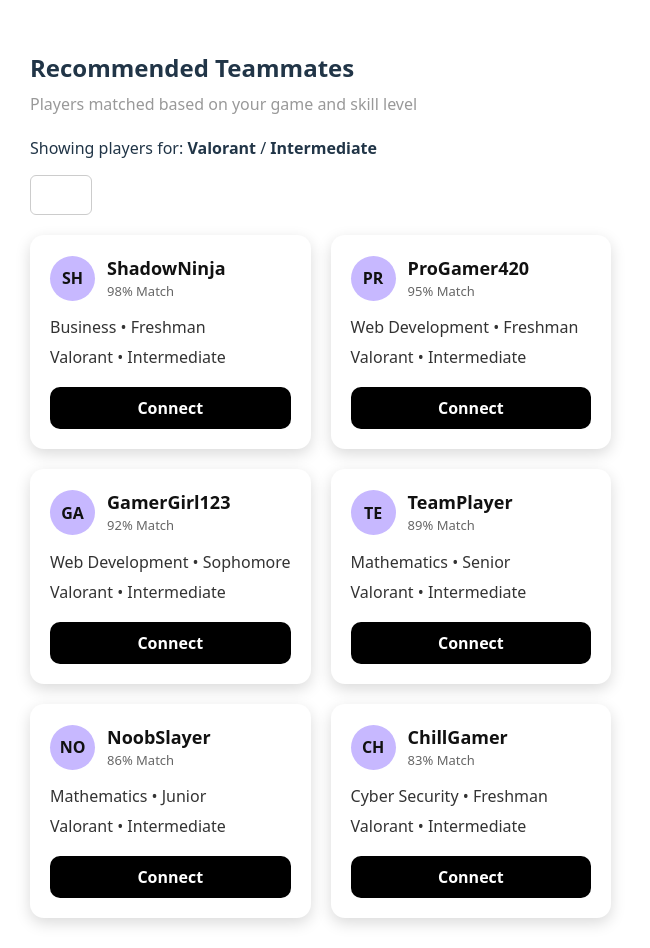
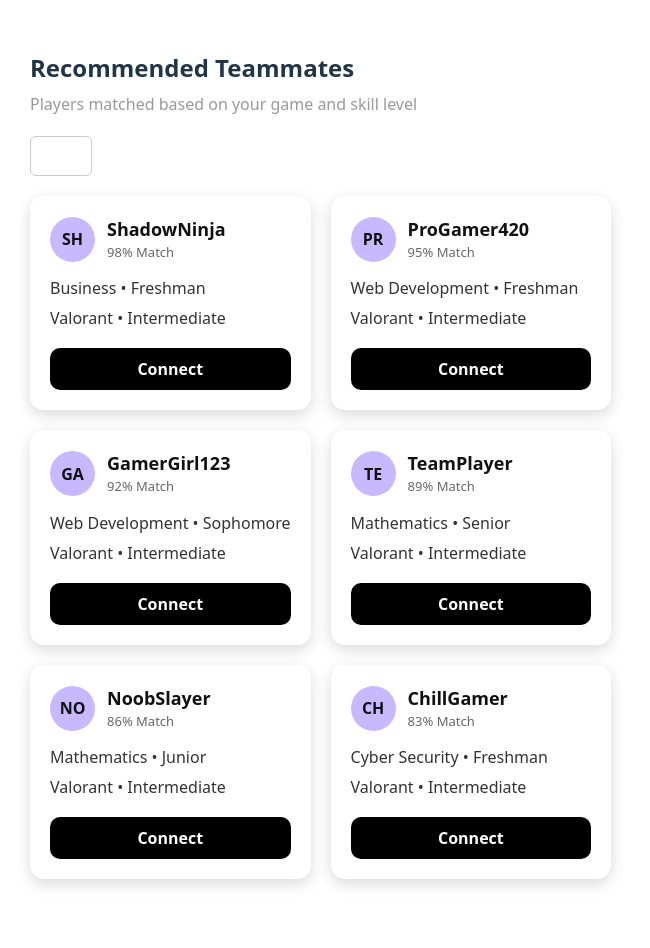
Before and after one commit to JayChieng/campus-gamer, a React (Vite) app: page /teammates in a window 1280 px wide. Shown: the whole page, without its empty margins (0-650 px from the left). After the commit the page ends 909 px from the top, so only its background shows below. Built offline with nearby package versions, Linux system fonts and the light colour scheme.

Commit message:
Member 2: Finished friend request logic (US-008) and create team form (US-009)

```diff
--- a/src/pages/Teammates.jsx
+++ b/src/pages/Teammates.jsx
@@ -1,41 +1,18 @@
+import React, { useState } from "react"; // Added useState
 import { useLocation, useNavigate } from "react-router-dom";
 
-const PROGRAMS = [
-  "Computer Science",
-  "Web Development",
-  "Engineering",
-  "Business",
-  "Mathematics",
-  "Psychology",
-  "Nursing",
-  "Cyber Security",
-];
+const PROGRAMS = ["Computer Science", "Web Development", "Engineering", "Business", "Mathematics", "Psychology", "Nursing", "Cyber Security"];
+const YEARS = ["Freshman", "Sophomore", "Junior", "Senior"];
+const NAMES = ["ShadowNinja", "ProGamer420", "GamerGirl123", "TeamPlayer", "NoobSlayer", "ChillGamer", "NightOwl", "AceStriker"];
 
-const YEARS = ["Freshman", "Sophomore", "Junior", "Senior"];
-
-const NAMES = [
-  "ShadowNinja",
-  "ProGamer420",
-  "GamerGirl123",
-  "TeamPlayer",
-  "NoobSlayer",
-  "ChillGamer",
-  "NightOwl",
-  "AceStriker",
-];
-
-function pickRandom(arr) {
-  return arr[Math.floor(Math.random() * arr.length)];
-}
-
-function initials(name) {
-  return name.substring(0, 2).toUpperCase();
-}
+function pickRandom(arr) { return arr[Math.floor(Math.random() * arr.length)]; }
+function initials(name) { return name.substring(0, 2).toUpperCase(); }
 
 function buildPlayers(game, skill) {
   return Array.from({ length: 6 }).map((_, i) => {
     const name = NAMES[i] || `Gamer${i + 1}`;
     return {
+      id: i, // Added ID for tracking
       name,
       initials: initials(name),
       match: 98 - i * 3,
@@ -55,109 +32,64 @@ export default function Teammates() {
   const game = state.game || "Valorant";
   const skill = state.skill || "Intermediate";
 
+  // State to track which players have pending requests
+  const [sentRequests, setSentRequests] = useState([]);
   const players = buildPlayers(game, skill);
+
+  const handleConnect = (playerId) => {
+    setSentRequests([...sentRequests, playerId]);
+    alert("Friend request sent!");
+  };
 
   return (
     <div style={{ padding: 30, maxWidth: 1000, margin: "0 auto" }}>
       <h2 style={{ marginBottom: 6 }}>Recommended Teammates</h2>
-      <div style={{ color: "#999", marginBottom: 20 }}>
-        Players matched based on your game and skill level
-      </div>
-
-      <div style={{ marginBottom: 15 }}>
-        Showing players for: <b>{game}</b> / <b>{skill}</b>
-      </div>
+      <div style={{ color: "#999", marginBottom: 20 }}>Players matched based on your game and skill level</div>
 
       <button
-        style={{
-          padding: "8px 12px",
-          marginBottom: 20,
-          borderRadius: 6,
-          border: "1px solid #ccc",
-          cursor: "pointer",
-          background: "transparent",
-          color: "white",
-        }}
+        style={{ padding: "8px 12px", marginBottom: 20, borderRadius: 6, border: "1px solid #ccc", cursor: "pointer", background: "transparent", color: "white" }}
         onClick={() => navigate("/dashboard")}
       >
         Back
       </button>
 
-      <div
-        style={{
-          display: "grid",
-          gridTemplateColumns: "repeat(2, minmax(260px, 1fr))",
-          gap: 20,
-        }}
-      >
-        {players.map((p) => (
-          <div
-            key={p.name}
-            style={{
-              background: "white",
-              color: "#111",              // ✅ quan trọng: text màu đen
-              borderRadius: 14,
-              padding: 20,
-              boxShadow: "0 5px 15px rgba(0,0,0,0.15)",
-              minHeight: 170,
-              display: "flex",
-              flexDirection: "column",
-              justifyContent: "space-between",
-            }}
-          >
+      <div style={{ display: "grid", gridTemplateColumns: "repeat(2, minmax(260px, 1fr))", gap: 20 }}>
+        {players.map((p) => {
+          const isPending = sentRequests.includes(p.id);
+          return (
+            <div key={p.id} style={{ background: "white", color: "#111", borderRadius: 14, padding: 20, boxShadow: "0 5px 15px rgba(0,0,0,0.15)", display: "flex", flexDirection: "column", justifyContent: "space-between" }}>
               <div>
                 <div style={{ display: "flex", gap: 12, alignItems: "center" }}>
-                <div
-                  style={{
-                    width: 45,
-                    height: 45,
-                    borderRadius: "50%",
-                    background: "#c7b8ff",
-                    display: "flex",
-                    alignItems: "center",
-                    justifyContent: "center",
-                    fontWeight: "bold",
-                  }}
-                >
+                  <div style={{ width: 45, height: 45, borderRadius: "50%", background: "#c7b8ff", display: "flex", alignItems: "center", justifyContent: "center", fontWeight: "bold" }}>
                     {p.initials}
                   </div>
-
                   <div>
-                  <div style={{ fontSize: 18, fontWeight: "bold" }}>
-                    {p.name}
-                  </div>
-                  <div style={{ fontSize: 13, color: "#666" }}>
-                    {p.match}% Match
+                    <div style={{ fontSize: 18, fontWeight: "bold" }}>{p.name}</div>
+                    <div style={{ fontSize: 13, color: "#666" }}>{p.match}% Match</div>
                   </div>
                 </div>
-              </div>
-
                 <div style={{ marginTop: 14, color: "#333" }}>
                   <div>{p.program} • {p.year}</div>
-                <div style={{ marginTop: 6 }}>
-                  {p.game} • {p.skill}
-                </div>
+                  <div style={{ marginTop: 6 }}>{p.game} • {p.skill}</div>
                 </div>
               </div>
 
               <button
+                disabled={isPending}
                 style={{
-                marginTop: 18,
-                width: "100%",
-                padding: 10,
-                borderRadius: 10,
-                border: "none",
-                background: "black",
-                color: "white",
-                cursor: "pointer",
+                  marginTop: 18, width: "100%", padding: 10, borderRadius: 10, border: "none",
+                  background: isPending ? "#ccc" : "black",
+                  color: isPending ? "#666" : "white",
+                  cursor: isPending ? "not-allowed" : "pointer",
                   fontWeight: "bold",
                 }}
-              onClick={() => alert("Friend request sent (mock)")}
+                onClick={() => handleConnect(p.id)}
               >
-              Connect
+                {isPending ? "Pending" : "Connect"}
               </button>
             </div>
-        ))}
+          );
+        })}
       </div>
     </div>
   );
```
Also changed, not shown: src/pages/CreateTeam.jsx (added, +67 -0 lines). Lines whose indentation alone changed are shown as unchanged.
